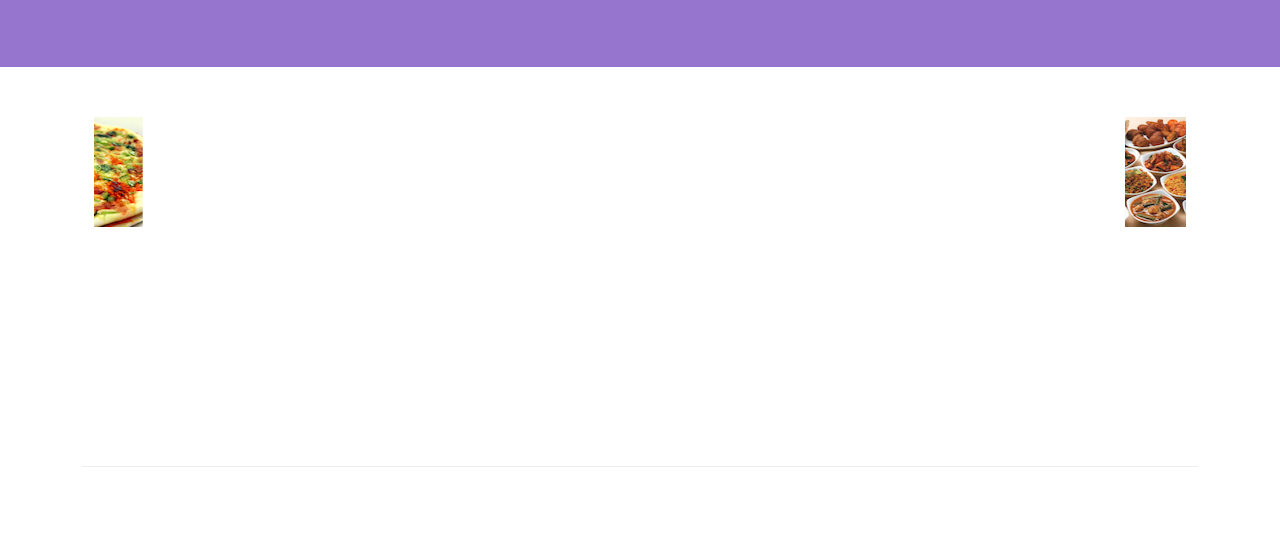
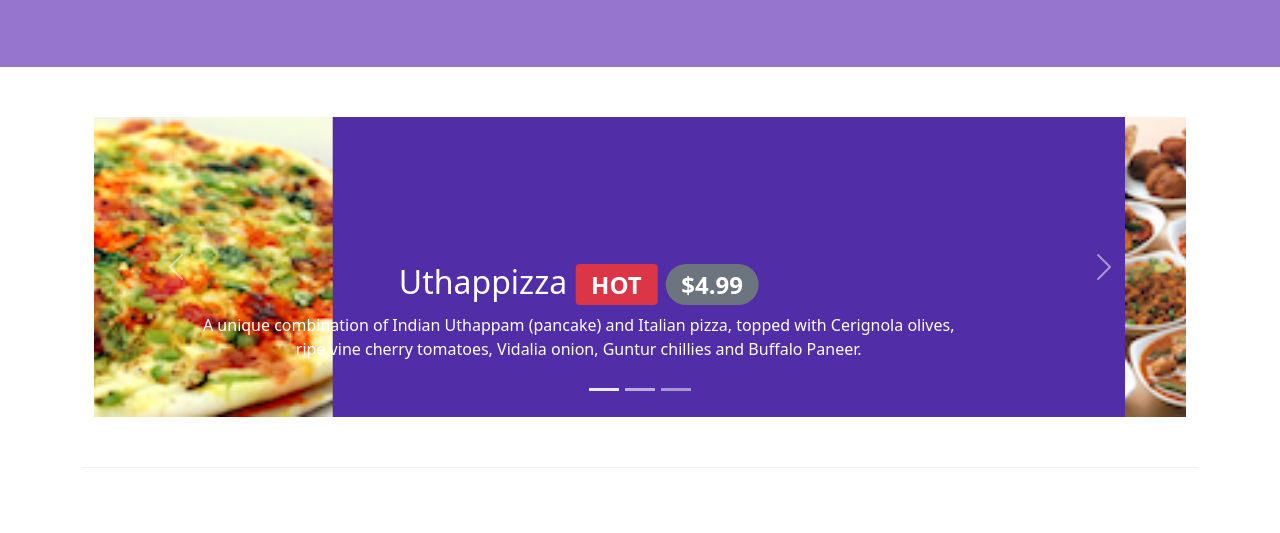
Before and after one commit to sora-k46/WebSandbox, a website: page fullstack_by_U_hongkong/index.html in a window 1280 px wide. Shown: the part 267-800 px from the top of the page. Drawn offline with nearby package versions, Linux system fonts and the light colour scheme.

Commit message:
add style to carousel

```diff
--- a/fullstack_by_U_hongkong/styles/index.css
+++ b/fullstack_by_U_hongkong/styles/index.css
@@ -48,3 +48,18 @@ address {
     border-bottom: 1px solid #ddd;
     padding: 10px;
 }
+
+.carousel {
+    background-color: #512DA8;
+}
+
+.carousel-item {
+    height: 300px;
+}
+
+.carousel-item img {
+    position: absolute;
+    top: 0;
+    left: 0;
+    min-height: 300px;
+}
```
